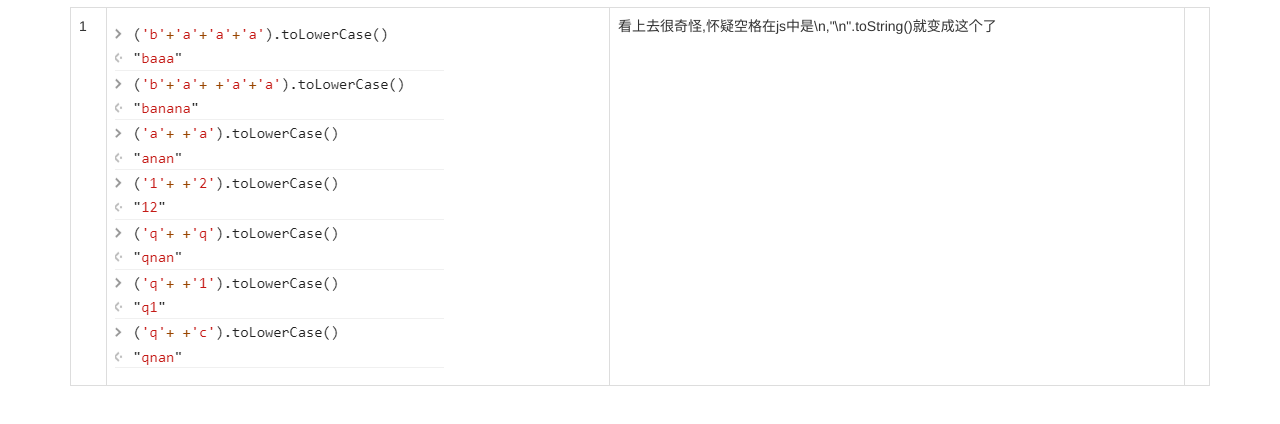
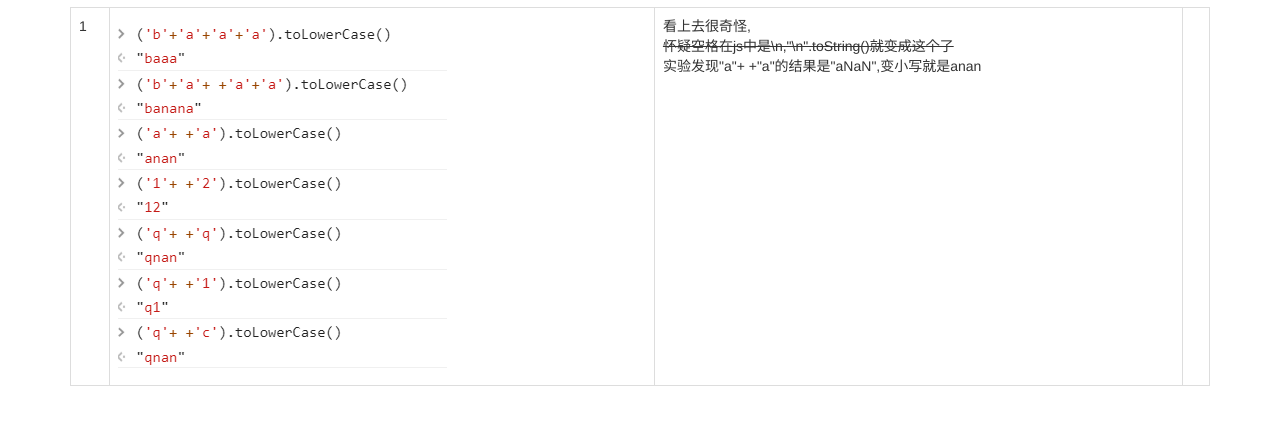
Before and after one commit to bailihuiyue/TianJinFroentEndDawdleGuide, a plain HTML site: page strangeJS/index.html in a window 1280 px wide. Shown: the part 56-480 px from the top of the page. Drawn offline with Linux system fonts and the light colour scheme.

Commit message:
Update index.html

```diff
--- a/strangeJS/index.html
+++ b/strangeJS/index.html
@@ -50,7 +50,10 @@
             <tr>
                 <td>1</td>
                 <td><img src="./img/20190830172110.png" alt=""></td>
-                <td>看上去很奇怪,怀疑空格在js中是\n,"\n".toString()就变成这个了</td>
+                <td>看上去很奇怪,<br>
+                    <s>怀疑空格在js中是\n,"\n".toString()就变成这个了</s>
+                    <div>实验发现"a"+ +"a"的结果是"aNaN",变小写就是anan</div>
+                </td>
                 <td></td>
             </tr>
         </table>
```
